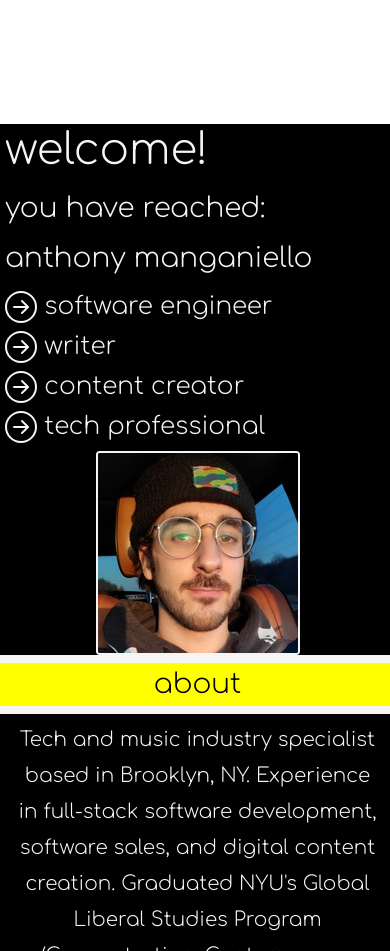
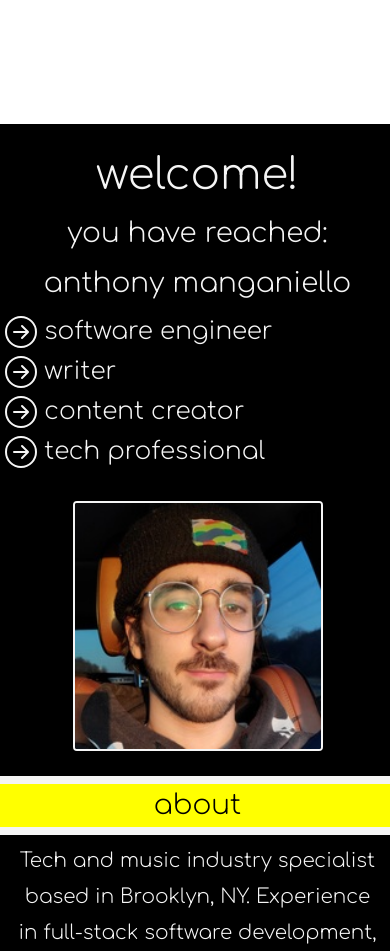
Before and after one commit to anthonymang/portfolio-site, a plain HTML site: page index.html in a window 390 px wide. Shown: the part 720-1671 px from the top of the page. Drawn offline with nearby package versions, Linux system fonts and the light colour scheme.

Commit message:
overflow fixed mobile

```diff
--- a/index.html
+++ b/index.html
@@ -104,12 +104,12 @@
       <div class="main col-lg-10 col-sm-12">
 
         <!-- WELCOME BAR TOP OF SCREEN -->
-        <div class="row intro">
+        <div class="row">
 
 
-          <div class="col-lg-5 col-sm-12 ">
-            <div class = 'align-items-center justify-content-center border-1'>
-            <p class="display-1">welcome!</p>
+          <div class="intro col-lg-5 col-sm-12 ">
+            <div class = 'text-center align-items-center justify-content-center border-1'>
+            <p class="display-1 intro">welcome!</p>
             <p class="display-6">
               you have reached:
             </p>
@@ -117,8 +117,8 @@
         </div>
     </div>
 
-        <div class = 'col-lg-4 col-sm-12 d-flex flex-column align-items-cener justify-content-evenly'>
-            <p class = 'h2'><svg xmlns="http://www.w3.org/2000/svg" width="2rem" height="2rem" fill="currentColor" class="bi bi-arrow-right-circle" viewBox="0 0 16 16">
+        <div class = 'intro col-lg-4 col-sm-12 d-flex flex-column align-items-cener justify-content-evenly'>
+            <p class = 'h2 intro'><svg xmlns="http://www.w3.org/2000/svg" width="2rem" height="2rem" fill="currentColor" class="bi bi-arrow-right-circle" viewBox="0 0 16 16">
                 <path fill-rule="evenodd" d="M1 8a7 7 0 1 0 14 0A7 7 0 0 0 1 8zm15 0A8 8 0 1 1 0 8a8 8 0 0 1 16 0zM4.5 7.5a.5.5 0 0 0 0 1h5.793l-2.147 2.146a.5.5 0 0 0 .708.708l3-3a.5.5 0 0 0 0-.708l-3-3a.5.5 0 1 0-.708.708L10.293 7.5H4.5z"/>
               </svg> software engineer</p>
             <p class = 'h2'><svg xmlns="http://www.w3.org/2000/svg" width="2rem" height="2rem" fill="currentColor" class="bi bi-arrow-right-circle" viewBox="0 0 16 16">
@@ -134,7 +134,7 @@
 
 
         </div>
-        <div class = 'col-lg-3 col-sm-12 d-flex justify-content-evenly align-items-center'>
+        <div class = 'intro col-lg-3 col-sm-12 d-flex justify-content-evenly align-items-center'>
             <img class="prof-img border-2 rounded" src="./assets/img/20210402_194152.jpg" alt="anthony manganiello headshot" />
           </div>
     </div>
--- a/style.css
+++ b/style.css
@@ -134,7 +134,17 @@ body{
 }
 
 .prof-img{
-    border: 5px solid whitesmoke
+    height: 250px;
+    width: 250px;
+    border: 5px solid whitesmoke;
+    margin-top: 25px;
+    margin-bottom: 25px;
+
+}
+
+.intro {
+    margin-top: 25px;
+
 }
 
 #sqlite {
@@ -202,6 +212,9 @@ body{
         text-align: center;
         border: none !important;
     }
+    body {
+        overflow-x: hidden;
+    }
   }
 
 .site-para {
```
